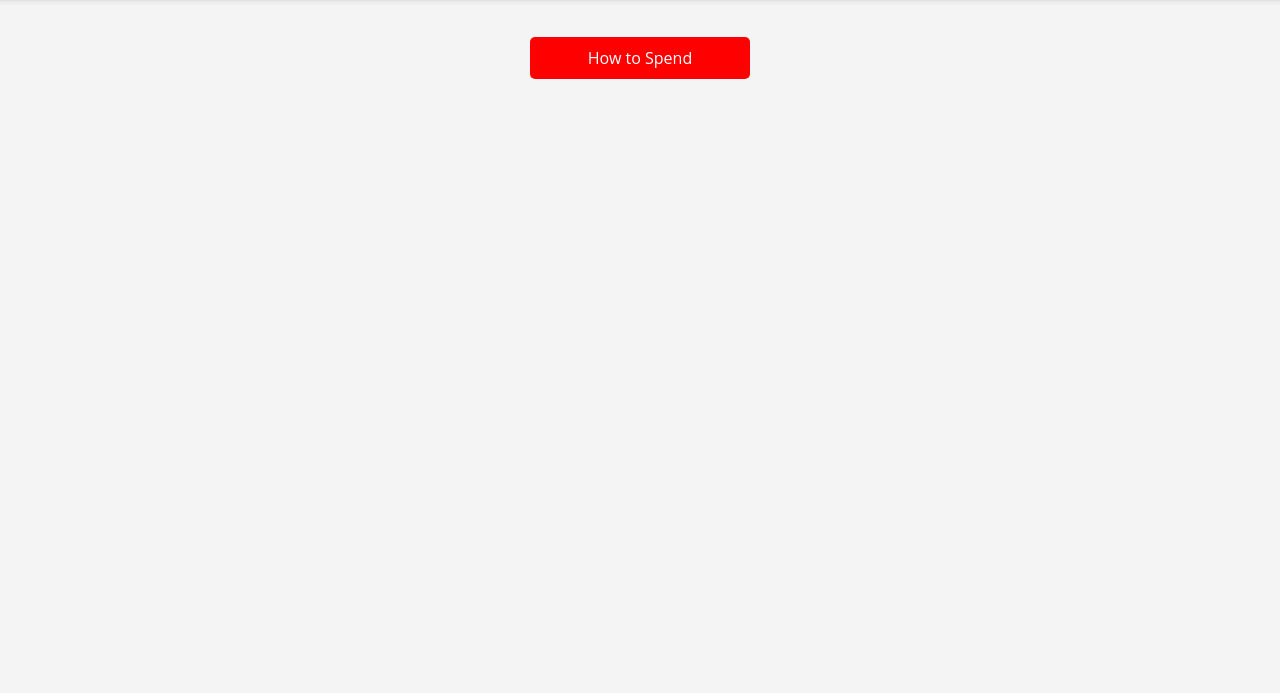
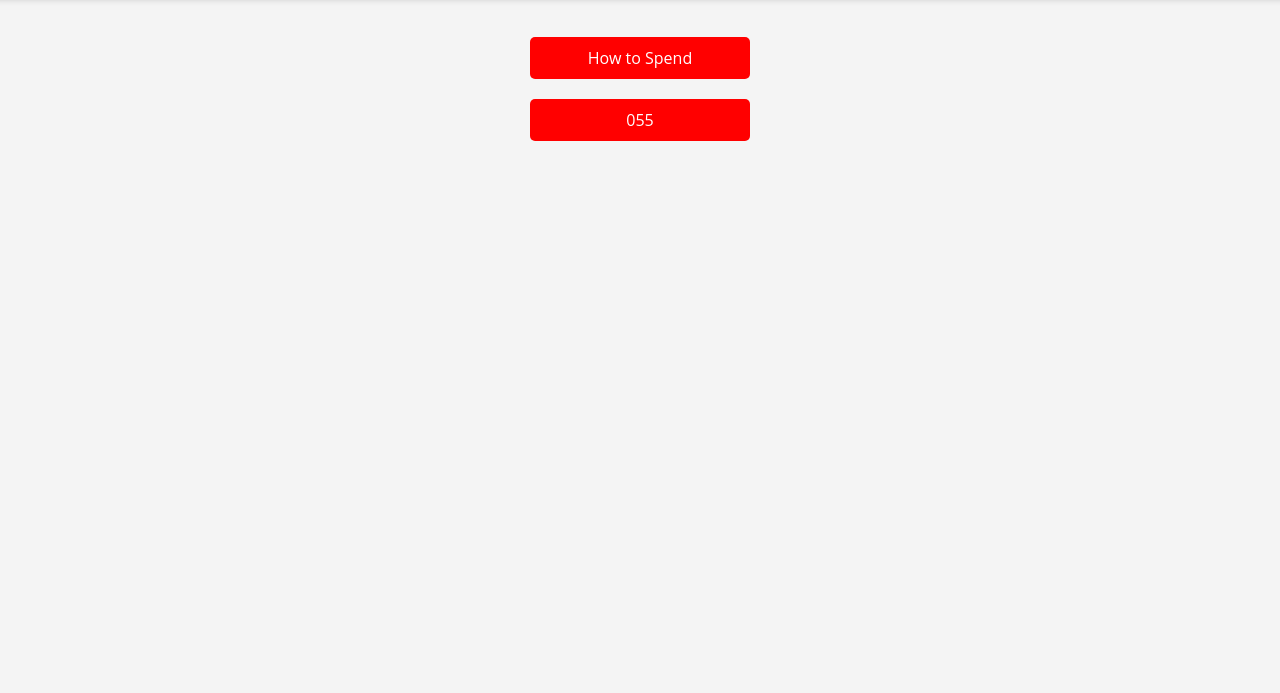
Before and after one commit to Blue2manyyy/LordsHelper, a plain HTML site: page english-docs.html in a window 1280 px wide. Shown: the part 107-800 px from the top of the page. Drawn offline with Linux system fonts and the light colour scheme.

Commit message:
1fevrier
ajout du 055 en anglais

```diff
--- a/english-docs.html
+++ b/english-docs.html
@@ -51,6 +51,7 @@
 
 <!-- Ajoutez vos liens PDF ici. Assurez-vous que les chemins sont corrects. -->
 <a href="pdfs/howtospenden.pdf" class="button" target="_blank">How to Spend</a>
+<a href="pdfs/055_english_version.pdf" class="button" target="_blank">055</a>
 <!-- Répétez pour autant de documents PDF que vous avez. -->
 
 </body>
```
Also changed, not shown: 1 other file.
